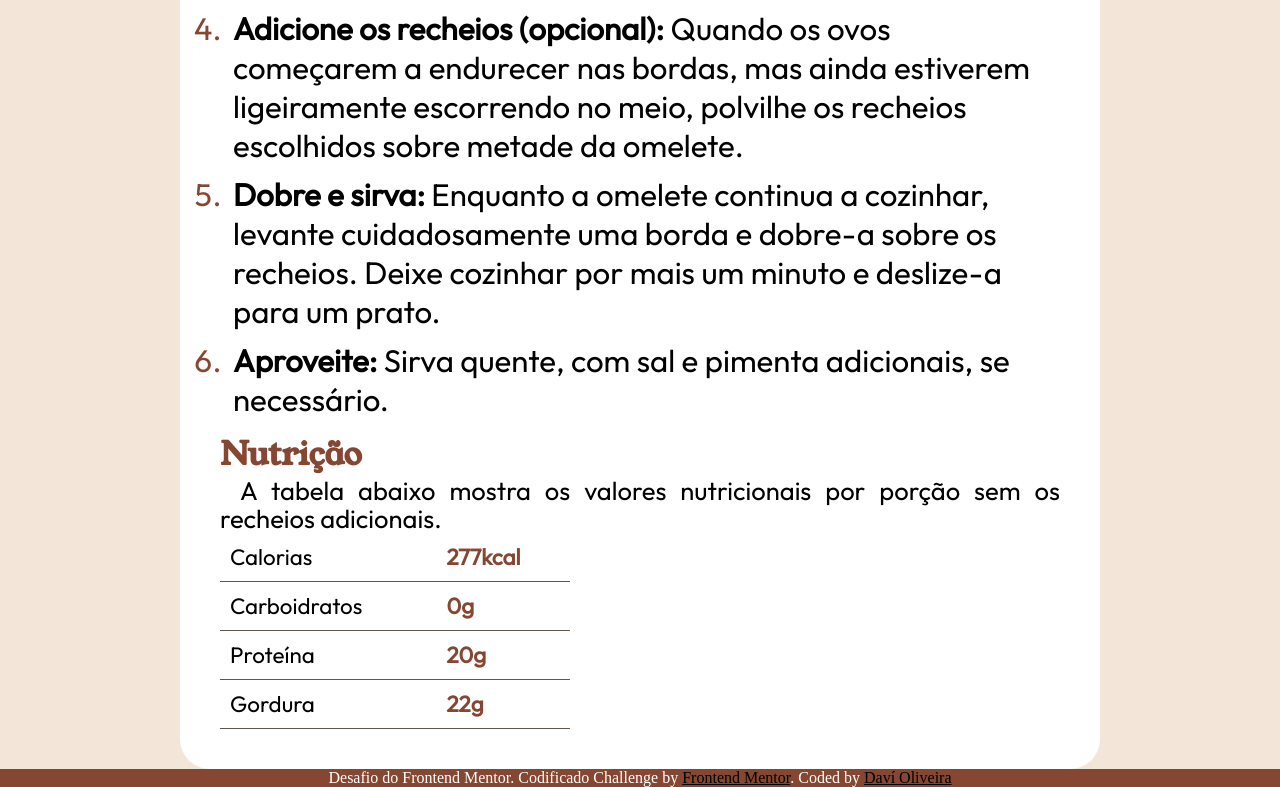
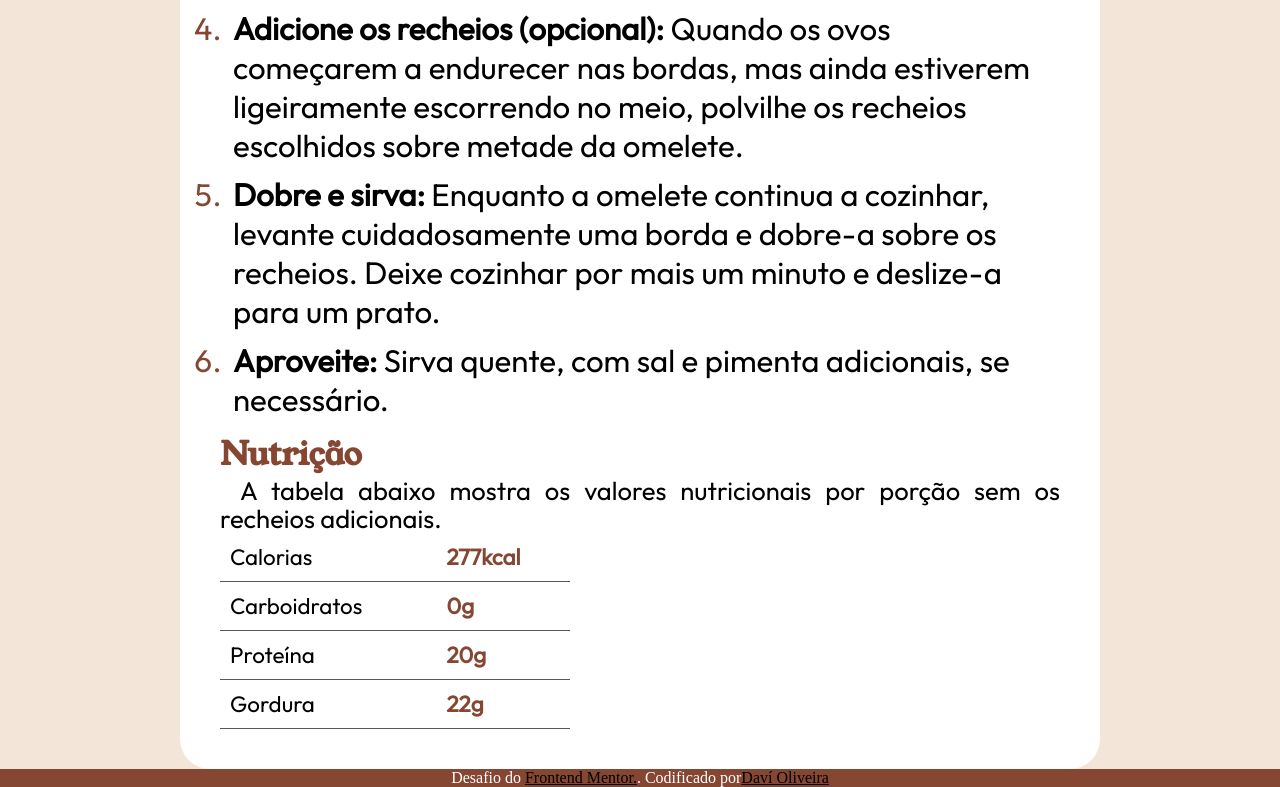
Before and after one commit to Davi-Dev25/Desafio-do-omelete, a plain HTML site: page index.html in a window 1280 px wide. Shown: the part 1721-2508 px from the top of the page. Drawn offline with Linux system fonts and the light colour scheme.

Commit message:
arrumando o footer

```diff
--- a/index.html
+++ b/index.html
@@ -103,10 +103,10 @@
     </main>
 
     <footer>
-      Desafio do Frontend Mentor. Codificado Challenge by
+      Desafio do
       <a href="https://www.frontendmentor.io?ref=challenge" target="_blank"
-        >Frontend Mentor</a
-      >. Coded by <a href="https://github.com/Davi-Dev25">Daví Oliveira</a>
+        >Frontend Mentor.</a
+      >. Codificado por<a href="https://github.com/Davi-Dev25">Daví Oliveira</a>
     </footer>
   </body>
 </html>
```
